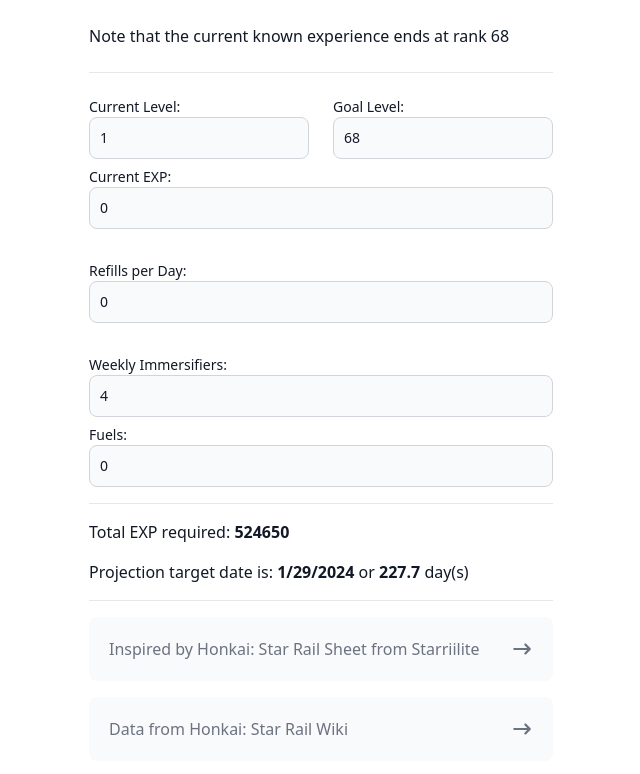
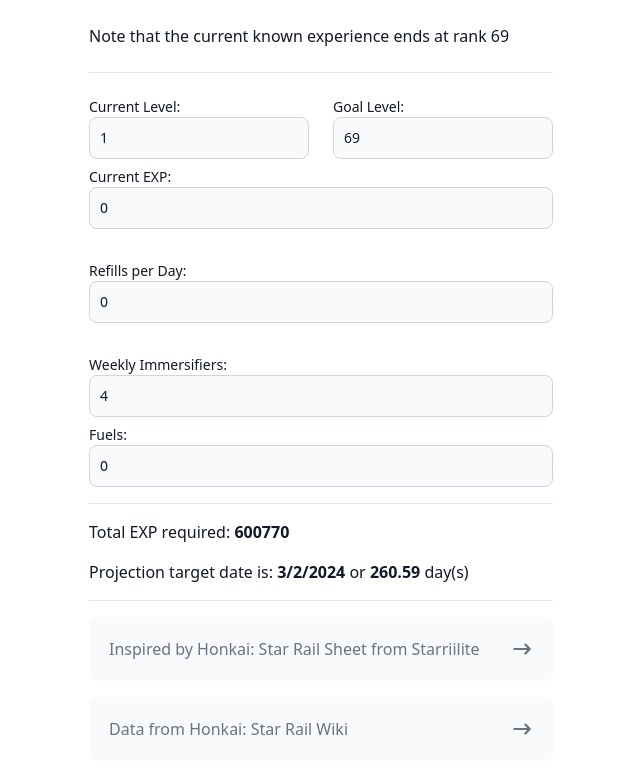
Before and after one commit to nlr/trailblazer-level, a React (Vite) app: page / in a window 1280 px wide. Shown: the top 774 px of the page, without its empty margins (319-959 px from the left). Built offline with nearby package versions, Linux system fonts and the light colour scheme.

Commit message:
Nlr patch 1 (#2)
* Update level data

* Update max level

```diff
--- a/src/App.tsx
+++ b/src/App.tsx
@@ -3,7 +3,7 @@ import { levels, dailyActivityExp, powerRefill, getDateAfter } from "./calc";
 import { Analytics } from "@vercel/analytics/react";
 import "./App.css";
 
-const MAX_LEVEL = 68;
+const MAX_LEVEL = 69;
 const dailyPower = 240;
 
 const initialValues = {
--- a/src/calc.ts
+++ b/src/calc.ts
@@ -73,7 +73,7 @@ export const levels: {
   66: { exp: 65070, totalExp: 383350, equilibriumLevel: 6 },
   67: { exp: 68810, totalExp: 452160, equilibriumLevel: 6 },
   68: { exp: 72490, totalExp: 524650, equilibriumLevel: 6 },
-  //   69: { exp: 0, totalExp: 0, equilibriumLevel: 6 },
+  69: { exp: 76120, totalExp: 600770, equilibriumLevel: 6 },
   //   70: { exp: 0, totalExp: 0, equilibriumLevel: 6 },
 };
 
```
